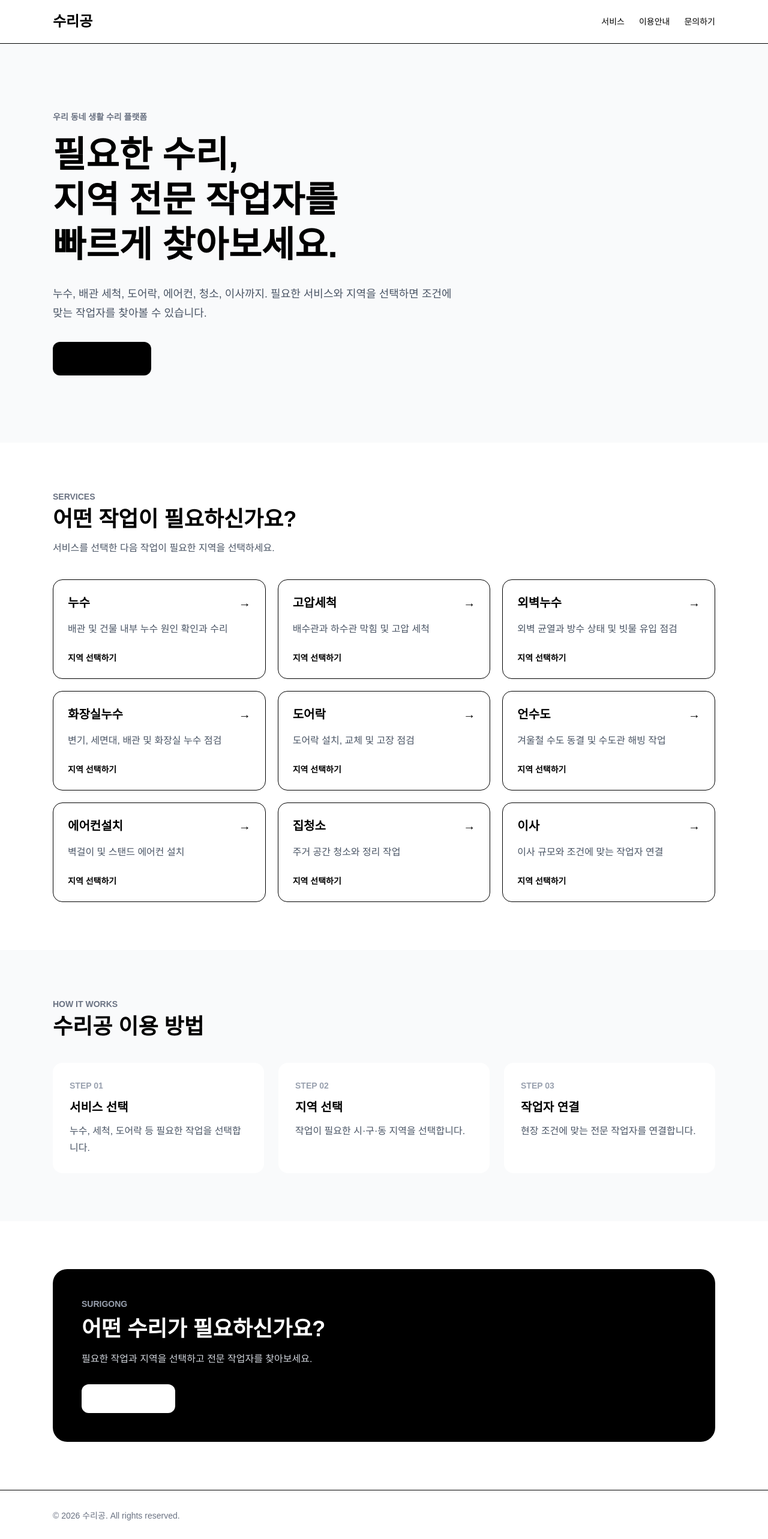
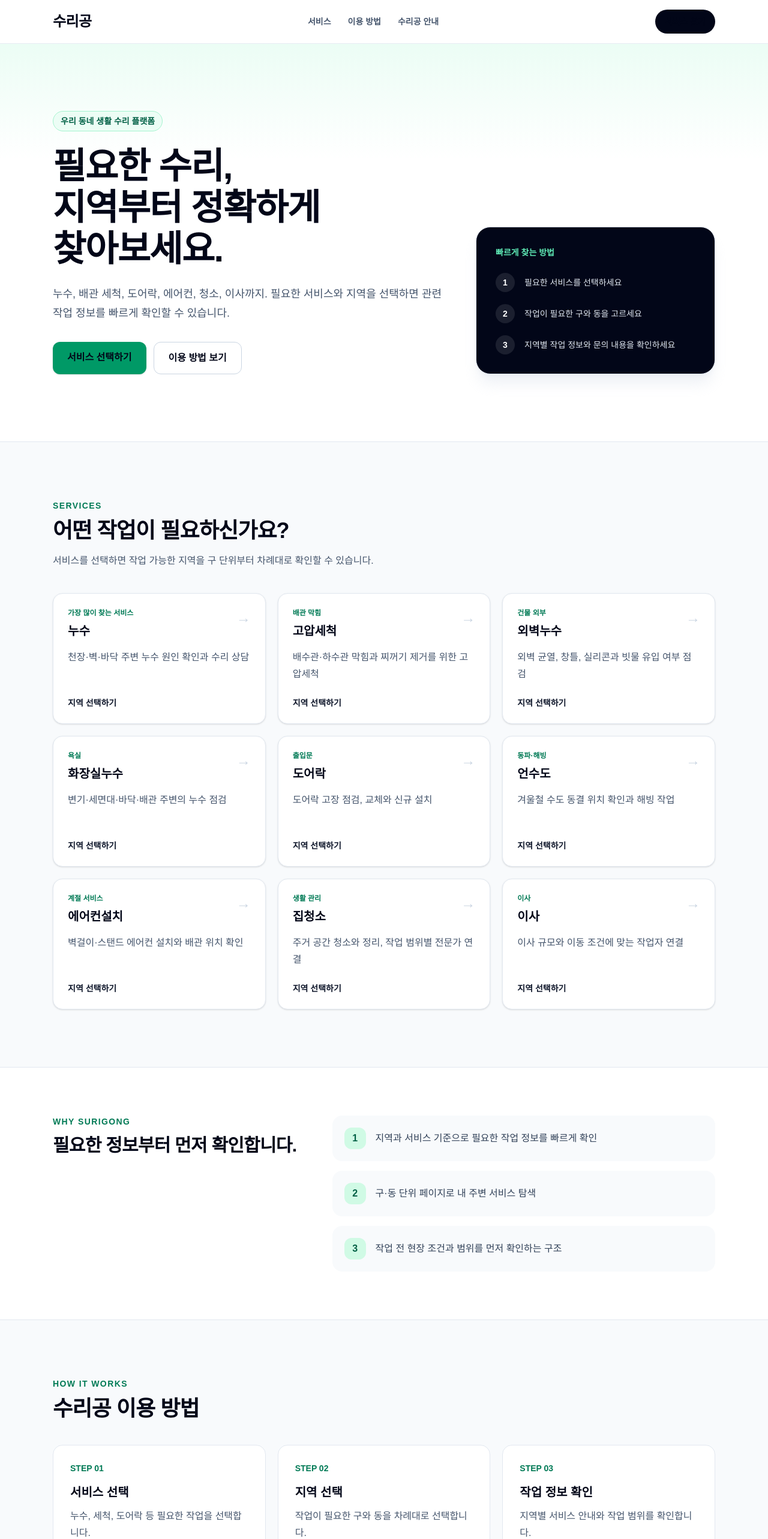
Before and after one commit to pgr150406-cpu/surigong-web, a Next.js app: page / in a window 1280 px wide. Shown: the top 2566 px of the page at 60% size. Built offline with nearby package versions, Linux system fonts and the light colour scheme.

Commit message:
Redesign homepage and refine copy

```diff
--- a/app/page.tsx
+++ b/app/page.tsx
@@ -1,112 +1,105 @@
 import Link from "next/link";
 
 const services = [
-  {
-    name: "누수",
-    description: "배관 및 건물 내부 누수 원인 확인과 수리",
-  },
-  {
-    name: "고압세척",
-    description: "배수관과 하수관 막힘 및 고압 세척",
-  },
-  {
-    name: "외벽누수",
-    description: "외벽 균열과 방수 상태 및 빗물 유입 점검",
-  },
-  {
-    name: "화장실누수",
-    description: "변기, 세면대, 배관 및 화장실 누수 점검",
-  },
-  {
-    name: "도어락",
-    description: "도어락 설치, 교체 및 고장 점검",
-  },
-  {
-    name: "언수도",
-    description: "겨울철 수도 동결 및 수도관 해빙 작업",
-  },
-  {
-    name: "에어컨설치",
-    description: "벽걸이 및 스탠드 에어컨 설치",
-  },
-  {
-    name: "집청소",
-    description: "주거 공간 청소와 정리 작업",
-  },
-  {
-    name: "이사",
-    description: "이사 규모와 조건에 맞는 작업자 연결",
-  },
+  { name: "누수", description: "천장·벽·바닥 주변 누수 원인 확인과 수리 상담", tag: "가장 많이 찾는 서비스" },
+  { name: "고압세척", description: "배수관·하수관 막힘과 찌꺼기 제거를 위한 고압세척", tag: "배관 막힘" },
+  { name: "외벽누수", description: "외벽 균열, 창틀, 실리콘과 빗물 유입 여부 점검", tag: "건물 외부" },
+  { name: "화장실누수", description: "변기·세면대·바닥·배관 주변의 누수 점검", tag: "욕실" },
+  { name: "도어락", description: "도어락 고장 점검, 교체와 신규 설치", tag: "출입문" },
+  { name: "언수도", description: "겨울철 수도 동결 위치 확인과 해빙 작업", tag: "동파·해빙" },
+  { name: "에어컨설치", description: "벽걸이·스탠드 에어컨 설치와 배관 위치 확인", tag: "계절 서비스" },
+  { name: "집청소", description: "주거 공간 청소와 정리, 작업 범위별 전문가 연결", tag: "생활 관리" },
+  { name: "이사", description: "이사 규모와 이동 조건에 맞는 작업자 연결", tag: "이사" },
+];
+
+const trustPoints = [
+  "지역과 서비스 기준으로 필요한 작업 정보를 빠르게 확인",
+  "구·동 단위 페이지로 내 주변 서비스 탐색",
+  "작업 전 현장 조건과 범위를 먼저 확인하는 구조",
 ];
 
 export default function Home() {
   return (
-    <main className="min-h-screen bg-white text-black">
-      <header className="border-b bg-white">
-        <div className="mx-auto flex max-w-6xl items-center justify-between px-6 py-5">
-          <Link href="/" className="text-2xl font-bold">
+    <main className="min-h-screen bg-slate-50 text-slate-950">
+      <header className="sticky top-0 z-30 border-b border-slate-200/80 bg-white/95 backdrop-blur">
+        <div className="mx-auto flex max-w-6xl items-center justify-between px-5 py-4 md:px-6">
+          <Link href="/" className="text-2xl font-black tracking-tight">
             수리공
           </Link>
 
-          <nav className="flex gap-6 text-sm">
-            <a href="#services" className="hover:underline">
-              서비스
+          <nav className="hidden items-center gap-7 text-sm font-semibold text-slate-600 md:flex">
+            <a href="#services" className="transition hover:text-slate-950">서비스</a>
+            <a href="#guide" className="transition hover:text-slate-950">이용 방법</a>
+            <a href="#why" className="transition hover:text-slate-950">수리공 안내</a>
+          </nav>
+
+          <a
+            href="#services"
+            className="rounded-full bg-slate-950 px-4 py-2.5 text-sm font-bold text-white transition hover:bg-slate-800"
+          >
+            서비스 찾기
           </a>
-
-            <a href="#guide" className="hover:underline">
-              이용안내
-            </a>
-
-            <a href="#contact" className="hover:underline">
-              문의하기
-            </a>
-          </nav>
         </div>
       </header>
 
-      <section className="bg-gray-50">
-        <div className="mx-auto max-w-6xl px-6 py-20 md:py-28">
-          <p className="text-sm font-semibold text-gray-500">
+      <section className="relative overflow-hidden border-b border-slate-200 bg-white">
+        <div className="absolute inset-x-0 top-0 h-48 bg-gradient-to-b from-emerald-50 to-transparent" />
+        <div className="relative mx-auto grid max-w-6xl gap-10 px-5 py-20 md:grid-cols-[1.25fr_0.75fr] md:px-6 md:py-28">
+          <div>
+            <div className="inline-flex rounded-full border border-emerald-200 bg-emerald-50 px-3 py-1.5 text-sm font-bold text-emerald-800">
               우리 동네 생활 수리 플랫폼
+            </div>
+
+            <h1 className="mt-6 max-w-3xl text-4xl font-black leading-[1.15] tracking-tight sm:text-5xl md:text-6xl">
+              필요한 수리,
+              <br />
+              지역부터 정확하게
+              <br />
+              찾아보세요.
+            </h1>
+
+            <p className="mt-6 max-w-2xl text-lg leading-8 text-slate-600">
+              누수, 배관 세척, 도어락, 에어컨, 청소, 이사까지.
+              필요한 서비스와 지역을 선택하면 관련 작업 정보를 빠르게 확인할 수 있습니다.
             </p>
 
-          <h1 className="mt-4 max-w-4xl text-4xl font-bold leading-tight md:text-6xl">
-            필요한 수리,
-            <br />
-            지역 전문 작업자를
-            <br />
-            빠르게 찾아보세요.
-          </h1>
-
-          <p className="mt-7 max-w-2xl text-lg leading-8 text-gray-600">
-            누수, 배관 세척, 도어락, 에어컨, 청소, 이사까지.
-            필요한 서비스와 지역을 선택하면 조건에 맞는 작업자를
-            찾아볼 수 있습니다.
-          </p>
-
+            <div className="mt-8 flex flex-wrap gap-3">
               <a
                 href="#services"
-            className="mt-8 inline-block rounded-xl bg-black px-7 py-4 font-semibold text-white"
+                className="rounded-xl bg-emerald-600 px-6 py-3.5 font-bold text-white shadow-sm transition hover:bg-emerald-700"
               >
                 서비스 선택하기
               </a>
+              <a
+                href="#guide"
+                className="rounded-xl border border-slate-300 bg-white px-6 py-3.5 font-bold text-slate-800 transition hover:bg-slate-50"
+              >
+                이용 방법 보기
+              </a>
+            </div>
+          </div>
+
+          <div className="self-end rounded-3xl border border-slate-200 bg-slate-950 p-7 text-white shadow-xl shadow-slate-200/60 md:p-8">
+            <p className="text-sm font-bold text-emerald-300">빠르게 찾는 방법</p>
+            <ol className="mt-6 space-y-5">
+              {["필요한 서비스를 선택하세요", "작업이 필요한 구와 동을 고르세요", "지역별 작업 정보와 문의 내용을 확인하세요"].map((item, index) => (
+                <li key={item} className="flex gap-4">
+                  <span className="flex h-8 w-8 shrink-0 items-center justify-center rounded-full bg-white/10 text-sm font-black">
+                    {index + 1}
+                  </span>
+                  <p className="pt-1 text-sm leading-6 text-slate-200">{item}</p>
+                </li>
+              ))}
+            </ol>
+          </div>
         </div>
       </section>
 
-      <section id="services">
-        <div className="mx-auto max-w-6xl px-6 py-20">
-          <div>
-            <p className="text-sm font-semibold text-gray-500">
-              SERVICES
-            </p>
-
-            <h2 className="mt-2 text-3xl font-bold md:text-4xl">
-              어떤 작업이 필요하신가요?
-            </h2>
-
-            <p className="mt-4 text-gray-600">
-              서비스를 선택한 다음 작업이 필요한 지역을 선택하세요.
-            </p>
+      <section id="services" className="mx-auto max-w-6xl px-5 py-20 md:px-6 md:py-24">
+        <div className="max-w-2xl">
+          <p className="text-sm font-black tracking-widest text-emerald-700">SERVICES</p>
+          <h2 className="mt-3 text-3xl font-black tracking-tight md:text-4xl">어떤 작업이 필요하신가요?</h2>
+          <p className="mt-4 leading-7 text-slate-600">서비스를 선택하면 작업 가능한 지역을 구 단위부터 차례대로 확인할 수 있습니다.</p>
         </div>
 
         <div className="mt-10 grid gap-5 sm:grid-cols-2 lg:grid-cols-3">
@@ -114,115 +107,73 @@ export default function Home() {
             <Link
               key={service.name}
               href={`/service/${encodeURIComponent(service.name)}`}
-                className="group rounded-2xl border p-6 transition hover:-translate-y-1 hover:shadow-lg"
+              className="group rounded-2xl border border-slate-200 bg-white p-6 shadow-sm transition hover:-translate-y-1 hover:border-emerald-300 hover:shadow-lg"
             >
-                <div className="flex items-start justify-between">
-                  <h3 className="text-xl font-bold">
-                    {service.name}
-                  </h3>
-
-                  <span className="text-xl transition group-hover:translate-x-1">
-                    →
-                  </span>
+              <div className="flex items-start justify-between gap-5">
+                <div>
+                  <p className="text-xs font-bold text-emerald-700">{service.tag}</p>
+                  <h3 className="mt-2 text-xl font-black">{service.name}</h3>
                 </div>
-
-                <p className="mt-4 leading-7 text-gray-600">
-                  {service.description}
-                </p>
-
-                <p className="mt-6 text-sm font-semibold">
-                  지역 선택하기
-                </p>
+                <span className="text-2xl text-slate-300 transition group-hover:translate-x-1 group-hover:text-emerald-600">→</span>
+              </div>
+              <p className="mt-4 min-h-14 leading-7 text-slate-600">{service.description}</p>
+              <p className="mt-6 text-sm font-bold text-slate-900">지역 선택하기</p>
             </Link>
           ))}
         </div>
-        </div>
       </section>
 
-      <section id="guide" className="bg-gray-50">
-        <div className="mx-auto max-w-6xl px-6 py-20">
-          <p className="text-sm font-semibold text-gray-500">
-            HOW IT WORKS
-          </p>
-
-          <h2 className="mt-2 text-3xl font-bold md:text-4xl">
-            수리공 이용 방법
-          </h2>
-
-          <div className="mt-10 grid gap-6 md:grid-cols-3">
-            <div className="rounded-2xl bg-white p-7">
-              <p className="text-sm font-bold text-gray-400">
-                STEP 01
-              </p>
-
-              <h3 className="mt-3 text-xl font-bold">
-                서비스 선택
-              </h3>
-
-              <p className="mt-3 leading-7 text-gray-600">
-                누수, 세척, 도어락 등 필요한 작업을 선택합니다.
-              </p>
+      <section id="why" className="border-y border-slate-200 bg-white">
+        <div className="mx-auto max-w-6xl px-5 py-20 md:px-6">
+          <div className="grid gap-10 md:grid-cols-[0.8fr_1.2fr]">
+            <div>
+              <p className="text-sm font-black tracking-widest text-emerald-700">WHY SURIGONG</p>
+              <h2 className="mt-3 text-3xl font-black tracking-tight">필요한 정보부터 먼저 확인합니다.</h2>
             </div>
-
-            <div className="rounded-2xl bg-white p-7">
-              <p className="text-sm font-bold text-gray-400">
-                STEP 02
-              </p>
-
-              <h3 className="mt-3 text-xl font-bold">
-                지역 선택
-              </h3>
-
-              <p className="mt-3 leading-7 text-gray-600">
-                작업이 필요한 시·구·동 지역을 선택합니다.
-              </p>
+            <div className="grid gap-4">
+              {trustPoints.map((point, index) => (
+                <div key={point} className="flex gap-4 rounded-2xl bg-slate-50 p-5">
+                  <span className="flex h-9 w-9 shrink-0 items-center justify-center rounded-xl bg-emerald-100 font-black text-emerald-800">{index + 1}</span>
+                  <p className="pt-1 leading-7 text-slate-700">{point}</p>
                 </div>
-
-            <div className="rounded-2xl bg-white p-7">
-              <p className="text-sm font-bold text-gray-400">
-                STEP 03
-              </p>
-
-              <h3 className="mt-3 text-xl font-bold">
-                작업자 연결
-              </h3>
-
-              <p className="mt-3 leading-7 text-gray-600">
-                현장 조건에 맞는 전문 작업자를 연결합니다.
-              </p>
+              ))}
             </div>
           </div>
         </div>
       </section>
 
-      <section id="contact">
-        <div className="mx-auto max-w-6xl px-6 py-20">
-          <div className="rounded-3xl bg-black px-8 py-12 text-white md:px-12">
-            <p className="text-sm font-semibold text-gray-400">
-              SURIGONG
-            </p>
+      <section id="guide" className="mx-auto max-w-6xl px-5 py-20 md:px-6 md:py-24">
+        <p className="text-sm font-black tracking-widest text-emerald-700">HOW IT WORKS</p>
+        <h2 className="mt-3 text-3xl font-black tracking-tight md:text-4xl">수리공 이용 방법</h2>
 
-            <h2 className="mt-3 text-3xl font-bold md:text-4xl">
-              어떤 수리가 필요하신가요?
-            </h2>
-
-            <p className="mt-4 max-w-2xl leading-7 text-gray-300">
-              필요한 작업과 지역을 선택하고 전문 작업자를 찾아보세요.
-            </p>
-
-            <a
-              href="#services"
-              className="mt-7 inline-block rounded-xl bg-white px-6 py-3 font-semibold text-black"
-            >
-              서비스 찾아보기
-            </a>
+        <div className="mt-10 grid gap-5 md:grid-cols-3">
+          {[
+            ["01", "서비스 선택", "누수, 세척, 도어락 등 필요한 작업을 선택합니다."],
+            ["02", "지역 선택", "작업이 필요한 구와 동을 차례대로 선택합니다."],
+            ["03", "작업 정보 확인", "지역별 서비스 안내와 작업 범위를 확인합니다."],
+          ].map(([step, title, description]) => (
+            <div key={step} className="rounded-2xl border border-slate-200 bg-white p-7">
+              <p className="text-sm font-black text-emerald-700">STEP {step}</p>
+              <h3 className="mt-4 text-xl font-black">{title}</h3>
+              <p className="mt-3 leading-7 text-slate-600">{description}</p>
             </div>
+          ))}
         </div>
       </section>
 
-      <footer className="border-t">
-        <div className="mx-auto max-w-6xl px-6 py-8 text-sm text-gray-500">
-          © 2026 수리공. All rights reserved.
+      <section className="mx-auto max-w-6xl px-5 pb-20 md:px-6 md:pb-24">
+        <div className="rounded-3xl bg-slate-950 px-7 py-10 text-white md:px-12 md:py-14">
+          <p className="text-sm font-bold text-emerald-300">SURIGONG</p>
+          <h2 className="mt-3 text-3xl font-black md:text-4xl">어떤 수리가 필요하신가요?</h2>
+          <p className="mt-4 max-w-2xl leading-7 text-slate-300">필요한 서비스를 먼저 선택하고, 작업이 필요한 지역의 정보를 확인해보세요.</p>
+          <a href="#services" className="mt-7 inline-block rounded-xl bg-white px-6 py-3 font-bold text-slate-950">서비스 찾아보기</a>
+        </div>
+      </section>
+
+      <footer className="border-t border-slate-200 bg-white">
+        <div className="mx-auto flex max-w-6xl flex-col gap-2 px-5 py-8 text-sm text-slate-500 md:flex-row md:items-center md:justify-between md:px-6">
+          <strong className="text-slate-800">수리공</strong>
+          <span>© 2026 수리공. All rights reserved.</span>
         </div>
       </footer>
     </main>
```
Lines whose indentation alone changed are shown as unchanged.
